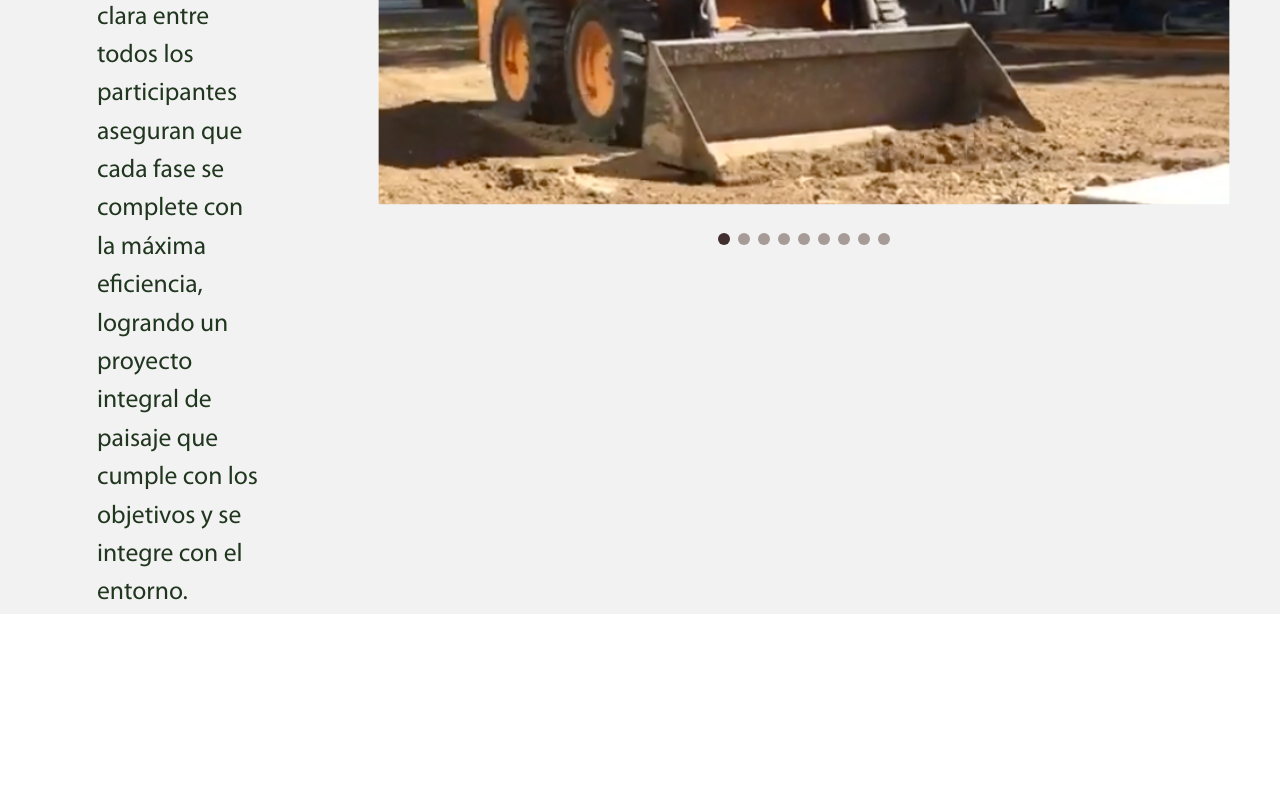
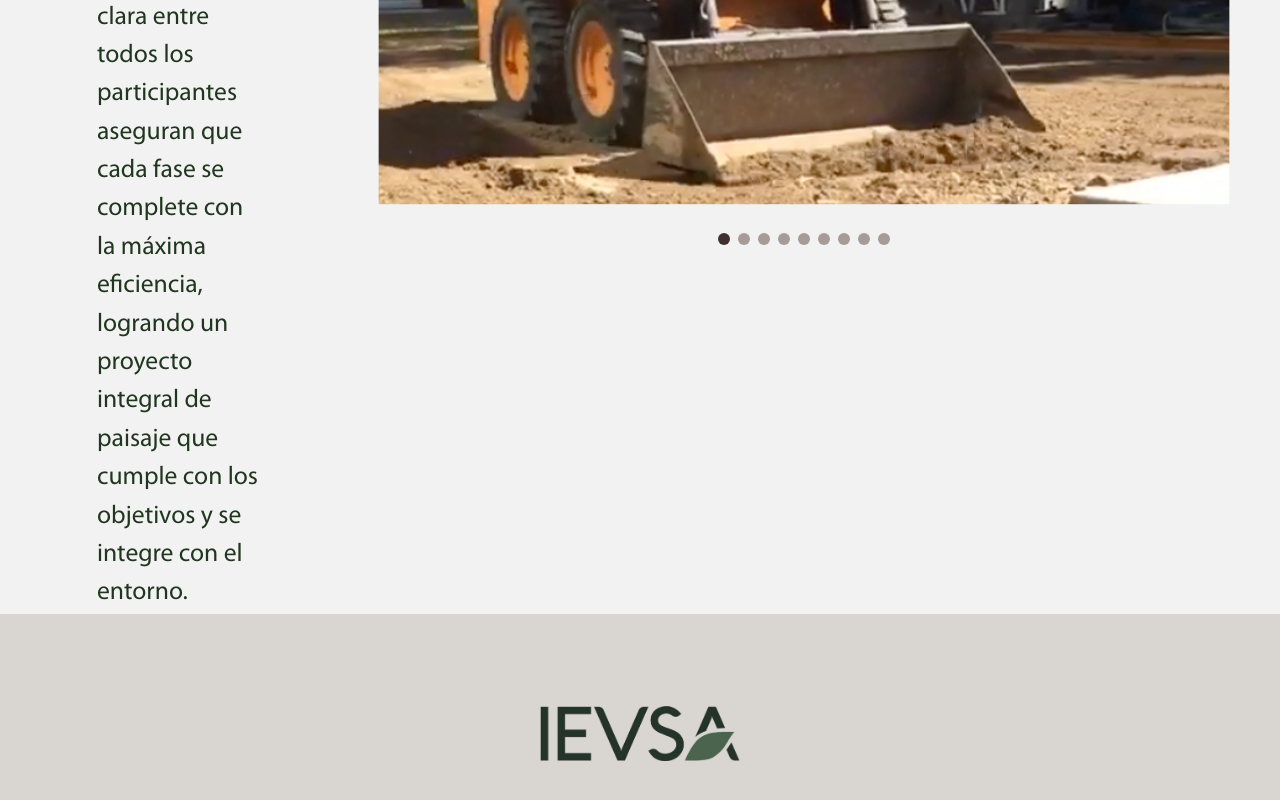
Before and after one commit to pacodinucci/ievsa, a Next.js app: page /v2/obra in a window 1280 px wide. Shown: the part 920-1720 px from the top of the page. Before the commit the page ends 1534 px from the top, so only its background shows below. Built offline with nearby package versions, Linux system fonts and the light colour scheme; a web font is replaced by a local one.

Commit message:
footer update

```diff
--- a/app/v2/obra/page.tsx
+++ b/app/v2/obra/page.tsx
@@ -2,12 +2,16 @@
 
 import React from "react";
 import Phases from "../components/Phases";
+import Footer from "../components/Footer";
 
 const ObraPage = () => {
   return (
-    <div className="bg-[#F2F2F2] border border-[#F2F2F2]">
-      <Phases />
-    </div>
+    <>
+      <div className="bg-[#F2F2F2] border border-[#F2F2F2]">
+        <Phases />
+      </div>
+      <Footer />
+    </>
   );
 };
 
--- a/app/v2/postventa/page.tsx
+++ b/app/v2/postventa/page.tsx
@@ -4,11 +4,13 @@ import Image from "next/image";
 import React from "react";
 import SectionTitle from "../components/SectionTitle";
 import { useRouter } from "next/navigation";
+import Footer from "../components/Footer";
 
 const PostventaPage = () => {
   const router = useRouter();
 
   return (
+    <>
       <div className="bg-[#F2F2F2] border border-[#F2F2F2] min-h-screen">
         <div className="pl-24 pt-12">
           <Image
@@ -28,6 +30,8 @@ const PostventaPage = () => {
           Aca va el contenido de Post-Venta.
         </div>
       </div>
+      <Footer />
+    </>
   );
 };
 
--- a/app/v2/proyecto/page.tsx
+++ b/app/v2/proyecto/page.tsx
@@ -4,10 +4,12 @@ import React from "react";
 import SectionTitle from "../components/SectionTitle";
 import { useRouter } from "next/navigation";
 import Image from "next/image";
+import Footer from "../components/Footer";
 
 const ProyectoPage = () => {
   const router = useRouter();
   return (
+    <>
       <div className="bg-[#F2F2F2] border border-[#F2F2F2] min-h-screen">
         <div className="pl-24 pt-12">
           <Image
@@ -27,6 +29,8 @@ const ProyectoPage = () => {
           Aca va Anteproyecto, Idea Preliminar y Proyecto Ejecutivo.
         </div>
       </div>
+      <Footer />
+    </>
   );
 };
 
```
Lines whose indentation alone changed are shown as unchanged.
